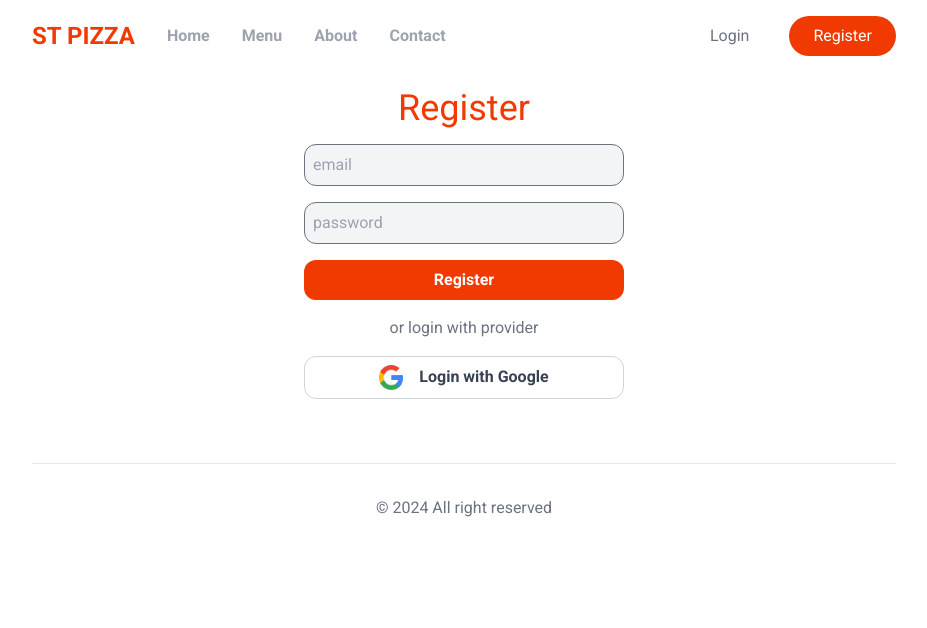
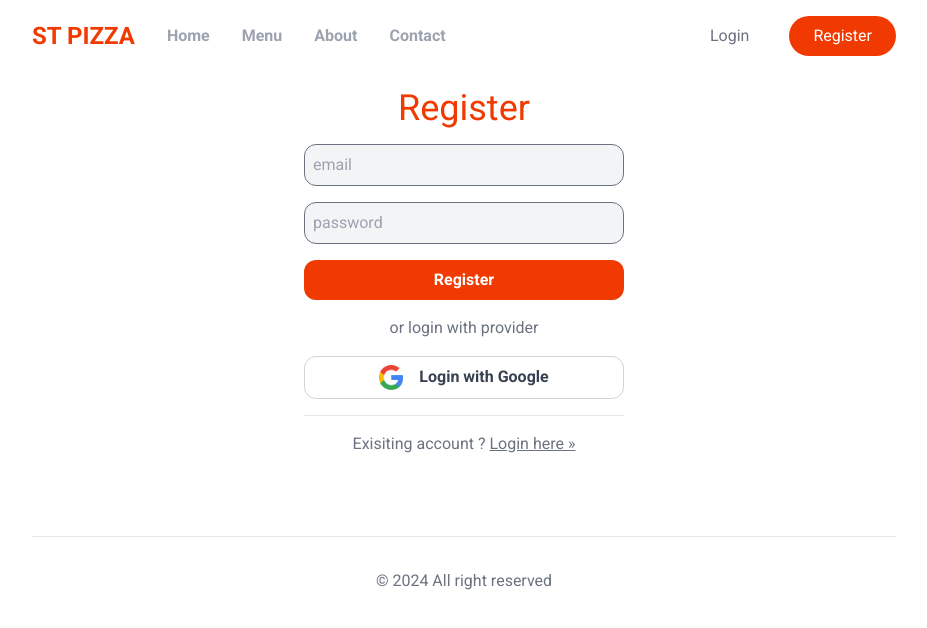
Before and after one commit to Jimmy-Ctln/Pizza-ordering-app, a Next.js app: page /register in a window 1280 px wide. Shown: the top 628 px of the page, without its empty margins (176-1103 px from the left). Built offline with nearby package versions, Linux system fonts and the light colour scheme.

Commit message:
Setting up the registration logic

```diff
--- /dev/null
+++ b/src/app/api/auth/[...nextauth]/route.ts
@@ -0,0 +1,37 @@
+import NextAuth from "next-auth"
+import CredentialsProvider from "next-auth/providers/credentials"
+
+const handler = NextAuth({
+    providers: [
+        CredentialsProvider({
+          name: 'Credentials',
+          credentials: {
+            username: { label: "Email", type: "email", placeholder: "test@example.com" },
+            password: { label: "Password", type: "password" }
+          },
+          async authorize(credentials, req) {
+            // You need to provide your own logic here that takes the credentials
+            // submitted and returns either a object representing a user or value
+            // that is false/null if the credentials are invalid.
+            // e.g. return { id: 1, name: 'J Smith', email: 'jsmith@example.com' }
+            // You can also use the `req` object to obtain additional parameters
+            // (i.e., the request IP address)
+            const res = await fetch("/your/endpoint", {
+              method: 'POST',
+              body: JSON.stringify(credentials),
+              headers: { "Content-Type": "application/json" }
+            })
+            const user = await res.json()
+
+            // If no error and we have user data, return it
+            if (res.ok && user) {
+              return user
+            }
+            // Return null if user data could not be retrieved
+            return null
+          }
+        })
+      ]
+});
+
+export { handler as GET, handler as POST }
--- /dev/null
+++ b/src/app/api/models/User.js
@@ -0,0 +1,22 @@
+import bcrypt from 'bcrypt';
+import {models, model, Schema} from "mongoose"
+
+const UserSchema = new Schema({
+    email: {type: String, required: true, unique: true},
+    password: {type: String, required: true, validate: pass => {
+        if(!pass?.length || pass.length < 5) {
+            new Error('password must be at least 5 characteres')
+        }
+    },
+    createdAt: { type: Date, default: Date.now }
+    }
+}, {timesStamps: true});
+
+
+UserSchema.post('validate', function (user) {
+    const notHashedPassword = user.password;
+    const salt = bcrypt.genSaltSync(10);
+    user.password = bcrypt.hashSync(notHashedPassword, salt);
+})
+
+export const User = models?.User || model('User', UserSchema)
--- /dev/null
+++ b/src/app/api/register/route.js
@@ -0,0 +1,9 @@
+import {User} from '../models/User'
+import mongoose from "mongoose";
+
+export async function POST(req) {
+  const body = await req.json();
+  mongoose.connect(process.env.MONGO_URL);
+  const createdUser = await User.create(body);
+  return Response.json(createdUser);
+}
--- a/src/app/globals.css
+++ b/src/app/globals.css
@@ -15,6 +15,12 @@ input[type="text"] {
     @apply border p-2 border-gray-500 bg-gray-100;
 }
 
+input[type="email"]:disabled
+input[type="password"]:disabled
+input[type="text"]:disabled {
+    @apply bg-gray-300
+}
+
 button{
     @apply block w-full text-gray-700 font-semibold;
     @apply border border-gray-300 rounded-xl px-6 py-2;
@@ -22,3 +28,6 @@ button{
 button[type="submit"], .submit {
     @apply border-0 bg-primary text-white;
 }
+button[type="submit"]:disabled, .submit {
+    @apply cursor-not-allowed bg-red-400;
+}
--- a/src/app/register/page.js
+++ b/src/app/register/page.js
@@ -1,24 +1,79 @@
+"use client";
+
 import Image from "next/image";
+import Link from "next/link";
+import { useState } from "react";
 
 export default function Registerpage() {
+  const [email, setEmail] = useState("");
+  const [password, setPassword] = useState("");
+  const [creatingUser, setCreatingUser] = useState(false);
+  const [userCreated, setUserCreated] = useState(false);
+  const [error, setError] = useState(false);
+
+  async function handleFormSubmit(ev) {
+    ev.preventDefault();
+    setCreatingUser(true);
+    try {
+      await fetch("/api/register", {
+        method: "POST",
+        body: JSON.stringify({ email, password }),
+        headers: { "Content-Type": "application/json" },
+      });
+      setCreatingUser(false);
+      setError(false)
+      setUserCreated(true);
+    } catch (e) {
+      setError(true)
+    }
+  }
+
   return (
     <section className="mt-8">
       <h1 className="text-center text-primary text-4xl mb-4">Register</h1>
-      <form className="block max-w-xs mx-auto">
-        <input type="text" placeholder="email"/>
-        <input type="password" placeholder="password"/>
-        <button type="submit">Register</button>
+      {userCreated && (
+        <div className="m-4 text-center">
+          User created. Now you can login{" "}
+          <Link className="underline" href={"/login"}>
+            Login &raquo;
+          </Link>
+        </div>
+      )}
+      {error && (
+        <div className="m-4 text-center">
+        An error has occured.<br/>
+        Please try again later
+      </div>
+      )}
+      <form className="block max-w-xs mx-auto" onSubmit={handleFormSubmit}>
+        <input
+          type="email"
+          placeholder="email"
+          value={email}
+          onChange={(ev) => setEmail(ev.target.value)}
+          disabled={creatingUser}
+        />
+        <input
+          type="password"
+          placeholder="password"
+          value={password}
+          onChange={(ev) => setPassword(ev.target.value)}
+          disabled={creatingUser}
+        />
+        <button type="submit" disabled={creatingUser}>
+          Register
+        </button>
         <div className="my-4 text-center text-gray-500">
-            or login with provider
+          or login with provider
         </div>
         <button className="flex items-center gap-4 justify-center">
-            <Image src={'/google.png'} alt="google logo" width={24} height={24}
-            />
-            Login with Google
+          <Image src={"/google.png"} alt="google logo" width={24} height={24} />
+          Login with Google
         </button>
-    </form>
-    <div>
-    </div>
+      <div className="text-center my-4 text-gray-500 border-t py-4">
+        Exisiting account ? <Link className="underline" href={'/login'}>Login here &raquo;</Link>
+      </div>
+      </form>
     </section>
   );
 }
```
Also changed, not shown: 1 other file (tests, documents, lock files or other folders).
